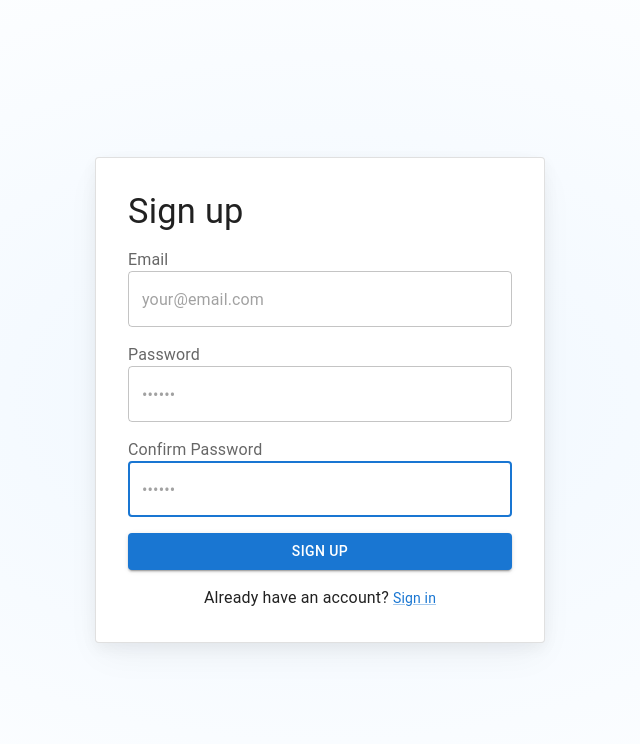
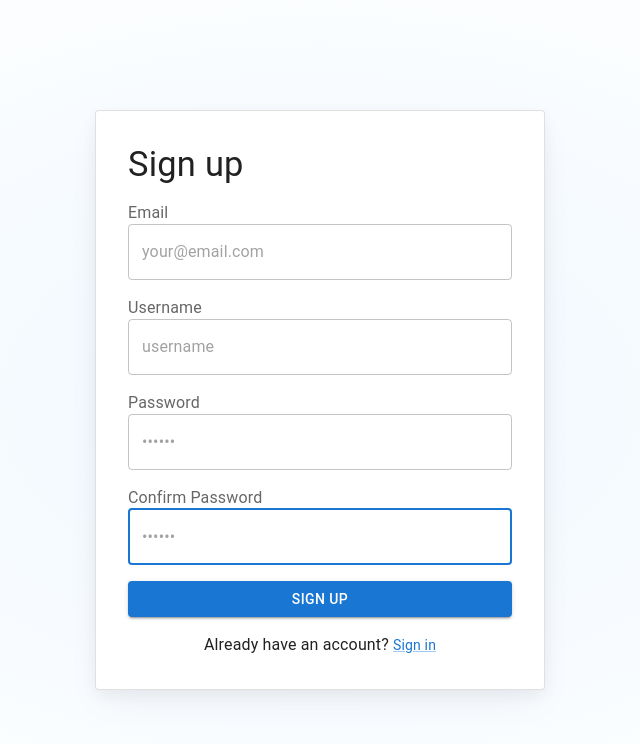
Before and after one commit to akosbujdi/KrispyKreme, a Next.js app in the folder krispy-kreme-app/: page /register in a window 1280 px wide. Shown: the top 744 px of the page, without its empty margins (320-960 px from the left). Built offline with nearby package versions, Linux system fonts and the light colour scheme.

Commit message:
nav-bar-fully-done

```diff
--- /dev/null
+++ b/krispy-kreme-app/src/app/api/getWeather/route.js
@@ -0,0 +1,18 @@
+export async function GET(req, res) {
+    // Make a note we are on
+    // the api. This goes to the console.
+    console.log("in the weather api page")
+
+    const res2 = await fetch('http://api.weatherapi.com/v1/current.json?key=63d8d974e58f4c3ba95190839242410&q=Dublin&aqi=no');
+
+    const data = await res2.json()
+
+    console.log(data.current.temp_c)
+
+    let currentTemp = data.current.temp_c
+
+    // at the end of the process we need to send something back.
+
+    return Response.json({"temp": currentTemp})
+
+}
--- a/krispy-kreme-app/src/app/api/register/route.js
+++ b/krispy-kreme-app/src/app/api/register/route.js
@@ -7,12 +7,18 @@ export async function GET(req) {
     try {
         const {searchParams} = new URL(req.url);
         const email = searchParams.get('email');
+        const username = searchParams.get('username');
         const password = searchParams.get('password');
 
         // Email validation
         const emailRegex = /\S+@\S+\.\S+/;
         if (!emailRegex.test(email)) {
             return NextResponse.json({message: 'Invalid email format.'}, {status: 400});
+        }
+
+        const userRegex = /^[a-zA-Z0-9_]{3,16}$/;
+        if (!userRegex.test(username)) {
+            return NextResponse.json({message: 'Invalid username format.'}, {status: 400});
         }
 
         // Password validation
@@ -26,9 +32,15 @@ export async function GET(req) {
         const collection = db.collection('users');
 
         // Check if email already exists
-        const existingUser = await collection.findOne({email});
-        if (existingUser) {
-            return NextResponse.json({message: 'User already exists.'}, {status: 409});
+        const existingEmail = await collection.findOne({email});
+        if (existingEmail) {
+            return NextResponse.json({message: 'Email already exists.'}, {status: 409});
+        }
+
+        // Check if username already exists
+        const existingUsername = await collection.findOne({username});
+        if (existingUsername) {
+            return NextResponse.json({message: 'Username already exists.'}, {status: 409});
         }
 
         // Hash pass using bcrypt
@@ -38,6 +50,7 @@ export async function GET(req) {
         // Insert user data into the "users" collection
         const result = await collection.insertOne({
             email,
+            username,
             password: hashedPassword,
             role: "user",
         });
--- a/krispy-kreme-app/src/app/api/session/route.js
+++ b/krispy-kreme-app/src/app/api/session/route.js
@@ -15,7 +15,7 @@ export async function GET(req) {
         console.error('Session verification failed');
         return NextResponse.json({ message: 'Unauthorized' }, { status: 401 });
     }
-    return NextResponse.json({ _id: user._id, email: user.email, role: user.role });
+    return NextResponse.json({ _id: user._id, email: user.email, username: user.username, role: user.role });
 }
 
 export async function DELETE() {
--- a/krispy-kreme-app/src/app/lib/session.js
+++ b/krispy-kreme-app/src/app/lib/session.js
@@ -3,8 +3,8 @@ import {sign, verify} from 'jsonwebtoken';
 const SECRET_KEY = process.env.SECRET_KEY;
 
 export function createSession(user) {
-    const {_id, email, role} = user;
-    return sign({_id, email, role}, SECRET_KEY, {expiresIn: '1h'});
+    const {_id, email, username, role} = user;
+    return sign({_id, email, username, role}, SECRET_KEY, {expiresIn: '1h'});
 }
 
 export function verifySession(token) {
--- a/krispy-kreme-app/src/app/login/page.js
+++ b/krispy-kreme-app/src/app/login/page.js
@@ -155,9 +155,7 @@ export default function SignIn(props) {
                             />
                         </FormControl>
                         <FormControl>
-                            <Box sx={{ display: 'flex', justifyContent: 'space-between' }}>
-                                <FormLabel htmlFor="password">Password</FormLabel>
-                            </Box>
+                            <FormLabel htmlFor="password">Password</FormLabel>
                             <TextField
                                 error={passwordError}
                                 helperText={passwordErrorMessage}
--- a/krispy-kreme-app/src/app/register/page.js
+++ b/krispy-kreme-app/src/app/register/page.js
@@ -57,6 +57,8 @@ const SignUpContainer = styled(Stack)(({theme}) => ({
 export default function SignUp(props) {
     const [emailError, setEmailError] = React.useState(false);
     const [emailErrorMessage, setEmailErrorMessage] = React.useState('');
+    const [usernameError, setUsernameError] = React.useState(false);
+    const [usernameErrorMessage, setUsernameErrorMessage] = React.useState('');
     const [passwordError, setPasswordError] = React.useState(false);
     const [passwordErrorMessage, setPasswordErrorMessage] = React.useState('');
     const [confPasswordError, setConfPasswordError] = React.useState('');
@@ -64,14 +66,15 @@ export default function SignUp(props) {
 
     const handleSubmit = (event) => {
         event.preventDefault();
-        if (emailError || passwordError || confPasswordError) {
+        if (emailError || usernameError || passwordError || confPasswordError) {
             return;
         }
         const data = new FormData(event.currentTarget);
         let email = data.get('email');
+        let username = data.get('username');
         let password = data.get('password');
 
-        const url = `http://localhost:3000/api/register?email=${encodeURIComponent(email)}&password=${encodeURIComponent(password)}`;
+        const url = `http://localhost:3000/api/register?email=${encodeURIComponent(email)}&username=${encodeURIComponent(username)}&password=${encodeURIComponent(password)}`;
 
         fetch(url)
             .then(async (res) => {
@@ -84,7 +87,7 @@ export default function SignUp(props) {
 
             })
             .catch((error) => {
-                console.error('Error during registration:',error.message);
+                console.error('Error during registration:', error.message);
                 alert('Something went wrong. Please try again.');
             })
     };
@@ -92,6 +95,7 @@ export default function SignUp(props) {
 
     const validateInputs = () => {
         const email = document.getElementById('email');
+        const username = document.getElementById('username');
         const password = document.getElementById('password');
         const confPassword = document.getElementById('confPassword');
 
@@ -100,6 +104,15 @@ export default function SignUp(props) {
         if (!email.value || !/\S+@\S+\.\S+/.test(email.value)) {
             setEmailError(true);
             setEmailErrorMessage('Please enter a valid email address.');
+            isValid = false;
+        } else {
+            setEmailError(false);
+            setEmailErrorMessage('');
+        }
+
+        if (!username.value || !/^[a-zA-Z0-9_]{3,16}$/.test(username.value)) {
+            setUsernameError(true);
+            setUsernameErrorMessage("Username must be 3-20 characters, letters, numbers, underscores, and dashes only");
             isValid = false;
         } else {
             setEmailError(false);
@@ -169,9 +182,25 @@ export default function SignUp(props) {
                             />
                         </FormControl>
                         <FormControl>
-                            <Box sx={{display: 'flex', justifyContent: 'space-between'}}>
-                                <FormLabel htmlFor="password">Password</FormLabel>
-                            </Box>
+                            <FormLabel htmlFor="username">Username</FormLabel>
+                            <TextField
+                                error={usernameError}
+                                helperText={usernameErrorMessage}
+                                id="username"
+                                type="text"
+                                name="username"
+                                placeholder="username"
+                                autoComplete="username"
+                                autoFocus
+                                required
+                                fullWidth
+                                variant="outlined"
+                                color={emailError ? 'error' : 'primary'}
+                                sx={{ariaLabel: 'username'}}
+                            />
+                        </FormControl>
+                        <FormControl>
+                            <FormLabel htmlFor="password">Password</FormLabel>
                             <TextField
                                 error={passwordError}
                                 helperText={passwordErrorMessage}
@@ -188,9 +217,7 @@ export default function SignUp(props) {
                             />
                         </FormControl>
                         <FormControl>
-                            <Box sx={{display: 'flex', justifyContent: 'space-between'}}>
-                                <FormLabel htmlFor="confPassword">Confirm Password</FormLabel>
-                            </Box>
+                            <FormLabel htmlFor="confPassword">Confirm Password</FormLabel>
                             <TextField
                                 error={confPasswordError}
                                 helperText={confPasswordErrorMessage}
```
Also changed, not shown: krispy-kreme-app/src/app/templates/navbar.js (+36 -30 lines).
